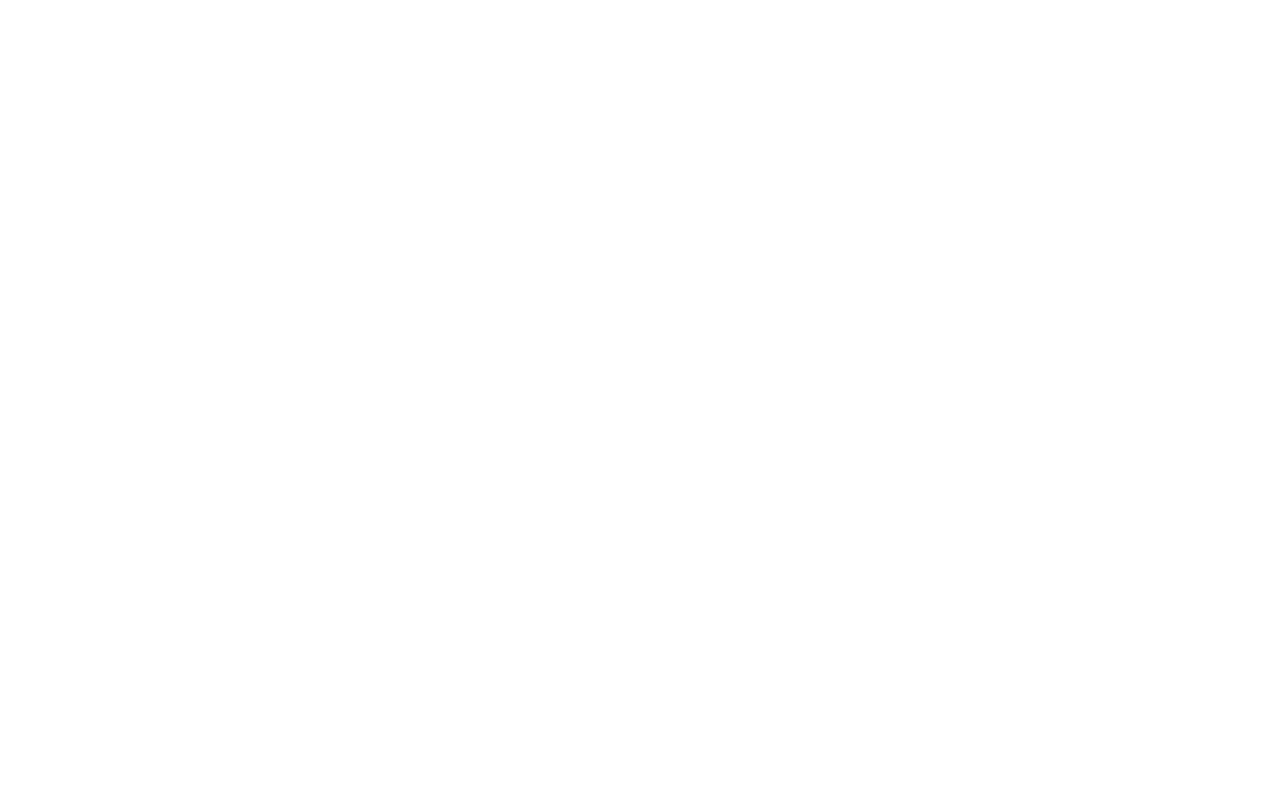
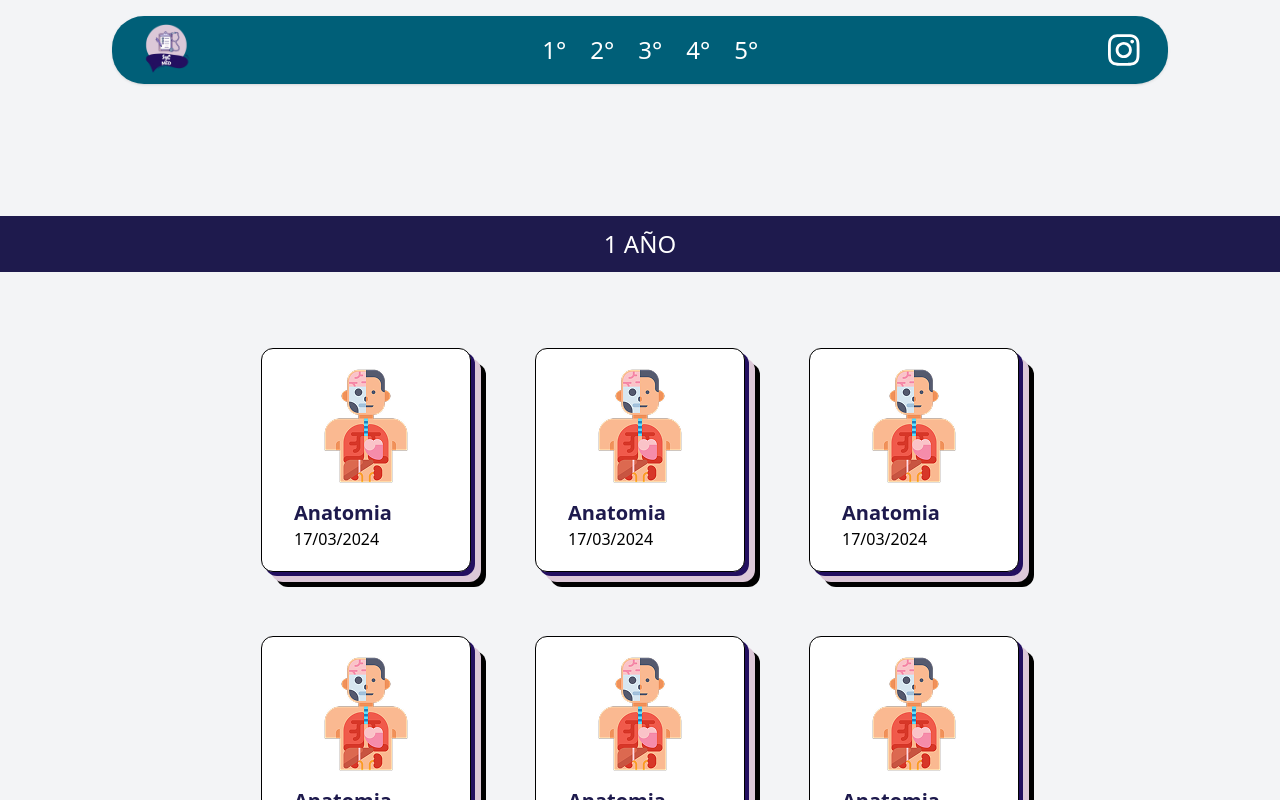
Before and after one commit to Tomiimartin/SyC-FrontEnd, a React (Vite) app: page /1 in a window 1280 px wide. Before the commit this address had no page. Shown: the top 800 px of the page. Built offline with nearby package versions, Linux system fonts and the light colour scheme.

Commit message:
diseño statico ok

```diff
--- a/index.html
+++ b/index.html
@@ -7,7 +7,7 @@
     <title>SyC MED</title>
   </head>
   <body>
-    <div id="root" class="flex flex-col bg-gray-50"></div>
+    <div id="root" class="flex flex-col bg-gray-100"></div>
     <script type="module" src="/src/main.tsx"></script>
   </body>
 </html>
--- a/src/App.tsx
+++ b/src/App.tsx
@@ -1,8 +1,19 @@
-import { Outlet } from "react-router-dom";
+import { BrowserRouter, Route, Routes } from "react-router-dom"
+import Index from "./pages/Index";
+import PaginaAño from "./pages/PaginaAño";
+import Layout from "./layout/Layout";
+
 
 function App() {
   return (
-    <Outlet />
+    <BrowserRouter>
+      <Routes>
+        <Route element={<Layout/>}>
+          <Route path="/" element={<Index />} />
+          <Route path="/:year" element={<PaginaAño />} />
+        </Route>
+      </Routes>
+    </BrowserRouter>
   );
 }
 
--- /dev/null
+++ b/src/components/CardsMateria.tsx
@@ -0,0 +1,16 @@
+
+export default function CardsMateria() {
+  return (
+    <a
+        className="cursor-pointer flex flex-col justify-center gap-2.5 md:gap-3 xl:gap-4 p-3 md:p-4 xl:px-8 xl:py-5 border border-black bg-white rounded-xl custom-shadow-card hover:-translate-y-1 hover:bg-indigo-300 hover:text-white transition-all"
+        href="https://drive.google.com/drive/folders/1DpHm_RA4yAITf11umRi0xGU_F3FMMzQd"
+        target="_blank"
+    >
+        <img src="/anato.png" alt="Materia" className="w-full h-auto object-cover px-3"/>
+        <div className="flex flex-col w-full">
+            <p className="font-semibold text-indigo-950 text-base md:text-lg xl:text-xl">Anatomia</p>
+            <p className=" text-sm md:text-base font-medium">17/03/2024</p>
+        </div>
+    </a>
+  )
+}
--- a/src/components/EnlacesAños.tsx
+++ b/src/components/EnlacesAños.tsx
@@ -1,10 +1,10 @@
 import { Link } from "react-router-dom";
 
-const años = ["primero", "segundo", "tercero", "cuarto", "quinto"];
+const años = ["Primero", "Segundo", "Tercero", "Cuarto", "Quinto"];
 
 export default function EnlacesAños() {
   return (
-    <ul className="flex justify-center gap-3 sm:gap-4 xl:gap-6 text-lg sm:text-xl xl:text-2xl font-medium z-10 text-white">
+    <ul className="flex justify-center gap-3 sm:gap-5 xl:gap-6 text-xl sm:text-2xl font-medium z-10 text-white">
       {años.map((año, index) => (
         <li key={index}>
           <Link to={`/${año}`} className="hover:text-gray-100 transition-all">
--- a/src/components/NavBar.tsx
+++ b/src/components/NavBar.tsx
@@ -1,15 +1,20 @@
 import { FontAwesomeIcon } from "@fortawesome/react-fontawesome";
 import { faInstagram } from "@fortawesome/free-brands-svg-icons";
 import EnlacesAños from "./EnlacesAños";
+import { Link } from "react-router-dom";
 
 export default function NavBar() {
   return (
-    <div className="bg-cyan-800 flex justify-between items-center px-3 sm:px-4 xl:px-7 py-2 sm:py-2 z-0 rounded-4xl shadow-sm fixed top-4 left-0 right-0 mx-2.5 sm:mx-12 xl:mx-28">
-      <img src="/logo.png" alt="logo SyC" className="w-7 sm:w-10 xl:w-13 z-10" />
+    <div className="bg-cyan-800 flex justify-between items-center px-3 sm:px-4 xl:px-7 py-2 sm:py-2 rounded-4xl shadow-sm fixed top-4 left-0 right-0 mx-2.5 sm:mx-12 xl:mx-28 z-50">
+      <Link to={"/"}>
+        <img src="/logo.png" alt="logo SyC" className="w-10 sm:w-12 xl:w-13 z-10" />
+      </Link>
+
       <EnlacesAños />
+
       <FontAwesomeIcon
         icon={faInstagram}
-        className="text-white text-2xl sm:text-3xl xl:text-4xl hover:text-gray-100 transition-color cursor-pointer"
+        className="text-white text-3xl sm:text-4xl xl:text-4xl hover:text-gray-100 transition-color cursor-pointer"
       />
     </div>
   );
--- a/src/index.css
+++ b/src/index.css
@@ -5,4 +5,7 @@
       background-size: cover;
       background-position: center;
     }
-  }
+}
+.custom-shadow-card{
+  box-shadow: 4px 4px 0px #230F60, 10px 10px 0px #DCC8D8, 15px 15px 0px #000000;
+}
--- /dev/null
+++ b/src/layout/Layout.tsx
@@ -0,0 +1,19 @@
+import { Outlet } from "react-router-dom";
+import NavBar from "../components/NavBar";
+import Footer from "../components/Footer";
+
+export default function Layout() {
+
+
+  return (
+    <div className="min-h-screen flex flex-col justify-between">
+      <NavBar/>
+
+      <main className="mt-26 sm:mt-28 md:mt-36 mb-22">
+        <Outlet/>
+      </main>
+
+      <Footer/>
+    </div>
+  )
+}
--- a/src/main.tsx
+++ b/src/main.tsx
@@ -1,23 +1,7 @@
 import { createRoot } from "react-dom/client";
-import { BrowserRouter, Routes, Route } from "react-router-dom";
 import "./index.css";
 import App from "./App";
-import Index from "./pages";
-import PaginaAño from "./pages/PaginaAño";
-
-function Root() {
-  return (
-    <BrowserRouter>
-      <Routes>
-        <Route path="/" element={<App />}>
-          <Route index element={<Index />} />
-          <Route path=":año" element={<PaginaAño />} />
-        </Route>
-      </Routes>
-    </BrowserRouter>
-  );
-}
 
 createRoot(document.getElementById("root")!).render(
-  <Root />
+  <App/>
 );
--- a/src/pages/Index.tsx
+++ b/src/pages/Index.tsx
@@ -1,12 +1,8 @@
-import Footer from "../components/Footer";
-import NavBar from "../components/NavBar";
+function Index() {
 
-function Index() {
+
   return (
-    <div className="w-full min-h-screen flex flex-col align-center justify-center">
-      <NavBar />
-
-      <div className="mt-16 sm:mt-20 md:mt-36 mb-22 w-full flex flex-col lg:flex-row gap-3 lg:py-24 lg:px-7 items-center justify-center custom-bg">
+    <div className="w-full flex flex-col lg:flex-row gap-3 lg:py-24 lg:px-7 items-center justify-center custom-bg">
       <img
         src="/logo.png"
         alt="logo SyC"
@@ -25,10 +21,8 @@
         </p>
       </div>
     </div>
-
-      <Footer />
-    </div>
   );
 }
 
 export default Index;
+// mt-26 sm:mt-28 md:mt-36 mb-22
--- a/src/pages/PaginaAño.tsx
+++ b/src/pages/PaginaAño.tsx
@@ -1,18 +1,26 @@
 import { useParams } from "react-router-dom";
-import NavBar from "../components/NavBar";
-import Footer from "../components/Footer";
+import CardsMateria from "../components/CardsMateria";
+
+
 
 export default function PaginaAño() {
-  const { año } = useParams();
+
+  const { year } = useParams<{year : string}>();
+
   return (
-    <div className="w-full min-h-screen flex flex-col">
-        <NavBar/>
+      <div className="w-full flex flex-col flex-nowrap gap-3 lg:py-18 items-center justify-center">
+        <h1 className="text-lg xl:text-2xl font-medium bg-indigo-950 w-full px-5 py-3 text-white text-center">{year?.toUpperCase()} AÑO</h1>
 
-        <div className="flex-grow container mx-auto px-4 py-8">
-          <h1 className="text-2xl font-bold mb-4">Año de Cursada: {año}</h1>
+        <div className="w-full mt-6 md:mt-10 xl:mt-16 px-7 md:px-22 xl:px-32">
+          <div className=" flex flex-wrap justify-center gap-8 md:gap-10 xl:gap-16">
+            <CardsMateria/>
+            <CardsMateria/>
+            <CardsMateria/>
+            <CardsMateria/>
+            <CardsMateria/>
+            <CardsMateria/>
+          </div>
         </div>
-
-        <Footer/>
-    </div>
+      </div>
   );
 }
```
Also changed, not shown: public/anato.png (added). Lines whose indentation alone changed are shown as unchanged.
